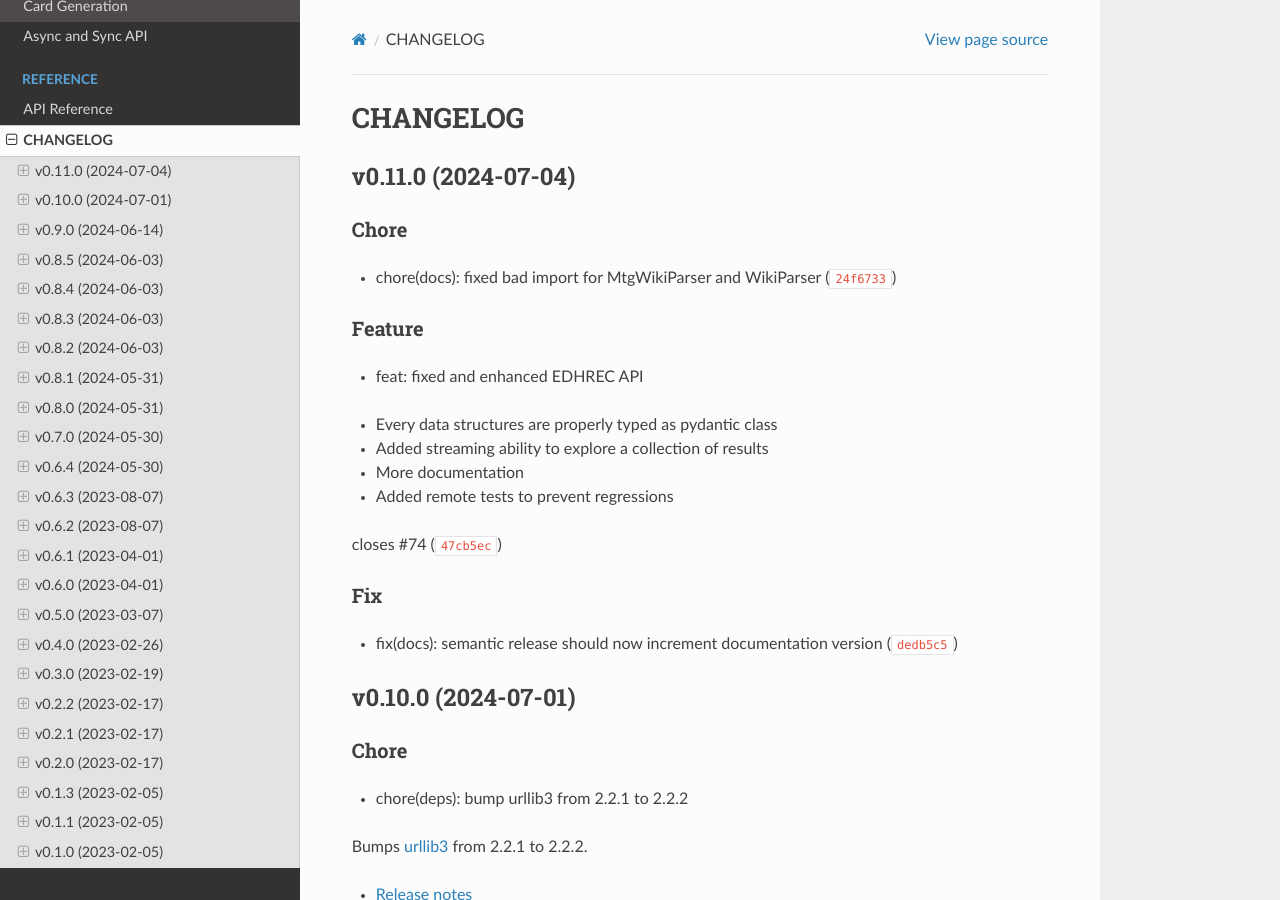
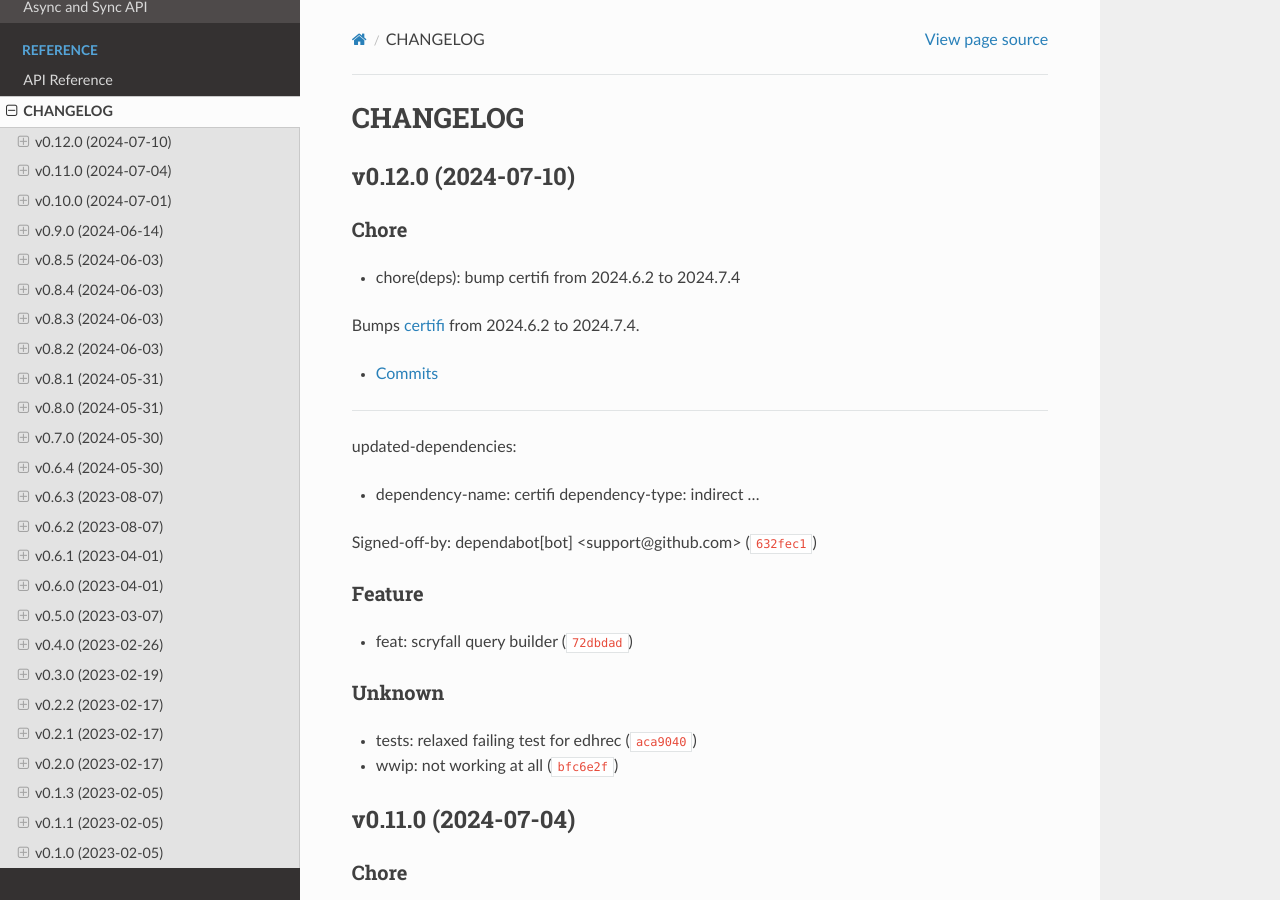
Before and after one commit to Guibod/mightstone, a Sphinx documentation site: the page built from docs/source/reference/changelog.rst, in a window 1280 px wide and 900 px high. Built offline with Sphinx 7.4.7 and the Read the Docs theme 2.0.0, drawn with Linux system fonts in a browser that asks for light colours.

Commit message:
0.12.0
Automatically generated by python-semantic-release

```diff
--- a/CHANGELOG.md
+++ b/CHANGELOG.md
@@ -1,4 +1,31 @@
 # CHANGELOG
+
+## v0.12.0 (2024-07-10)
+
+### Chore
+
+* chore(deps): bump certifi from 2024.6.2 to 2024.7.4
+
+Bumps [certifi](https://github.com/certifi/python-certifi) from 2024.6.2 to 2024.7.4.
+- [Commits](https://github.com/certifi/python-certifi/compare/2024.06.02...2024.07.04)
+
+---
+updated-dependencies:
+- dependency-name: certifi
+  dependency-type: indirect
+...
+
+Signed-off-by: dependabot[bot] &lt;support@github.com&gt; ([`632fec1`](https://github.com/Guibod/mightstone/commit/632fec1c0bdafa4ec335941a93b7028e5fb12438))
+
+### Feature
+
+* feat: scryfall query builder ([`72dbdad`](https://github.com/Guibod/mightstone/commit/72dbdad8e0d577f7927ff9fd8f977324d7468d70))
+
+### Unknown
+
+* tests: relaxed failing test for edhrec ([`aca9040`](https://github.com/Guibod/mightstone/commit/aca9040d374240bf5083d0776c695b45304d590a))
+
+* wwip: not working at all ([`bfc6e2f`](https://github.com/Guibod/mightstone/commit/bfc6e2f3725c65cd46de7dbeb9a7d778ef16051c))
 
 ## v0.11.0 (2024-07-04)
 
--- a/docs/source/conf.py
+++ b/docs/source/conf.py
@@ -21,7 +21,7 @@ sys.path.insert(0, os.path.dirname(os.path.dirname((os.path.abspath(".")))))
 project = "mightstone"
 copyright = "2022, Guillaume Boddaert"
 author = "Guillaume Boddaert"
-version = "0.11.0"
+version = "0.12.0"
 
 # -- General configuration ---------------------------------------------------
 
--- a/pyproject.toml
+++ b/pyproject.toml
@@ -1,6 +1,6 @@
 [tool.poetry]
 name = "mightstone"
-version = "0.11.0"
+version = "0.12.0"
 description = "A library manage all things Magic The Gathering related in python"
 authors = ["Guillaume Boddaert"]
 # Use identifier from https://spdx.org/licenses/
--- a/src/mightstone/__init__.py
+++ b/src/mightstone/__init__.py
@@ -2,7 +2,7 @@
 Place holder documentation
 """
 
-__version__ = "0.11.0"
+__version__ = "0.12.0"
 __author__ = "Guillaume Boddaert"
 
 
```
